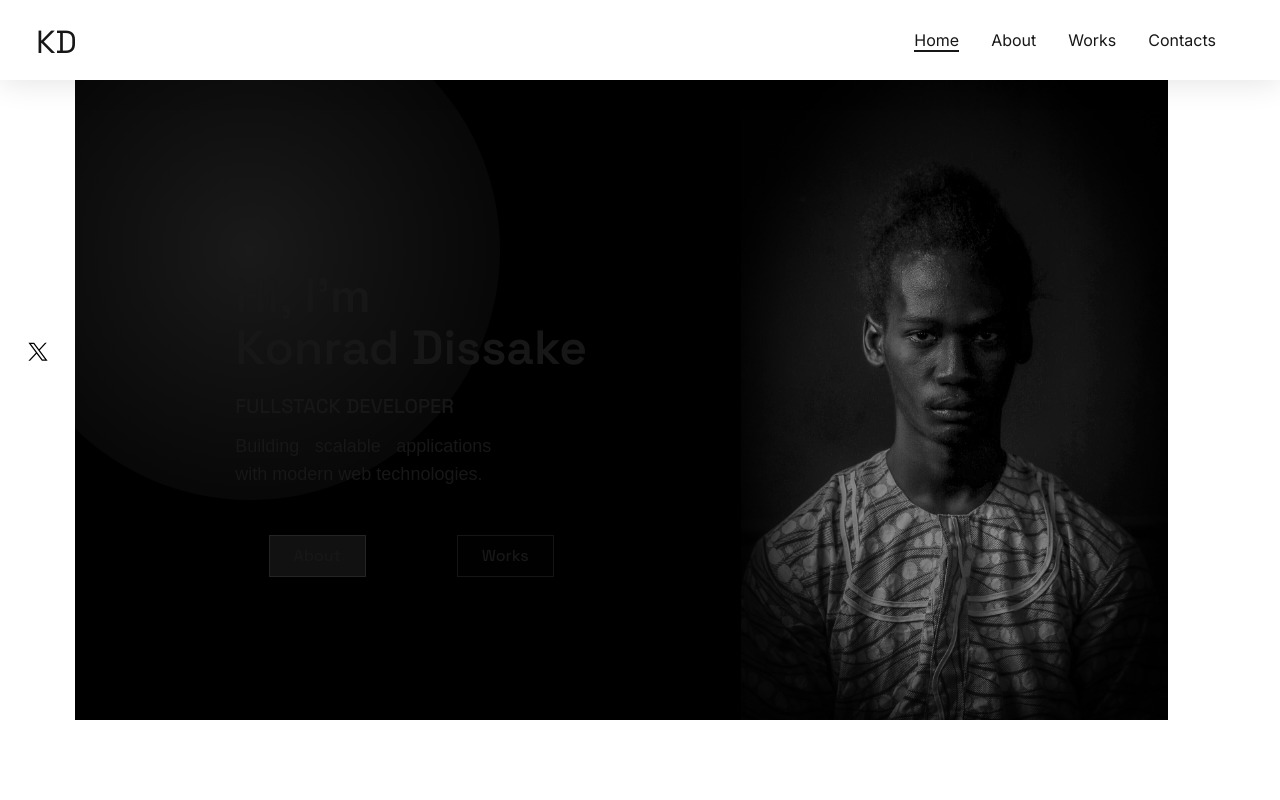
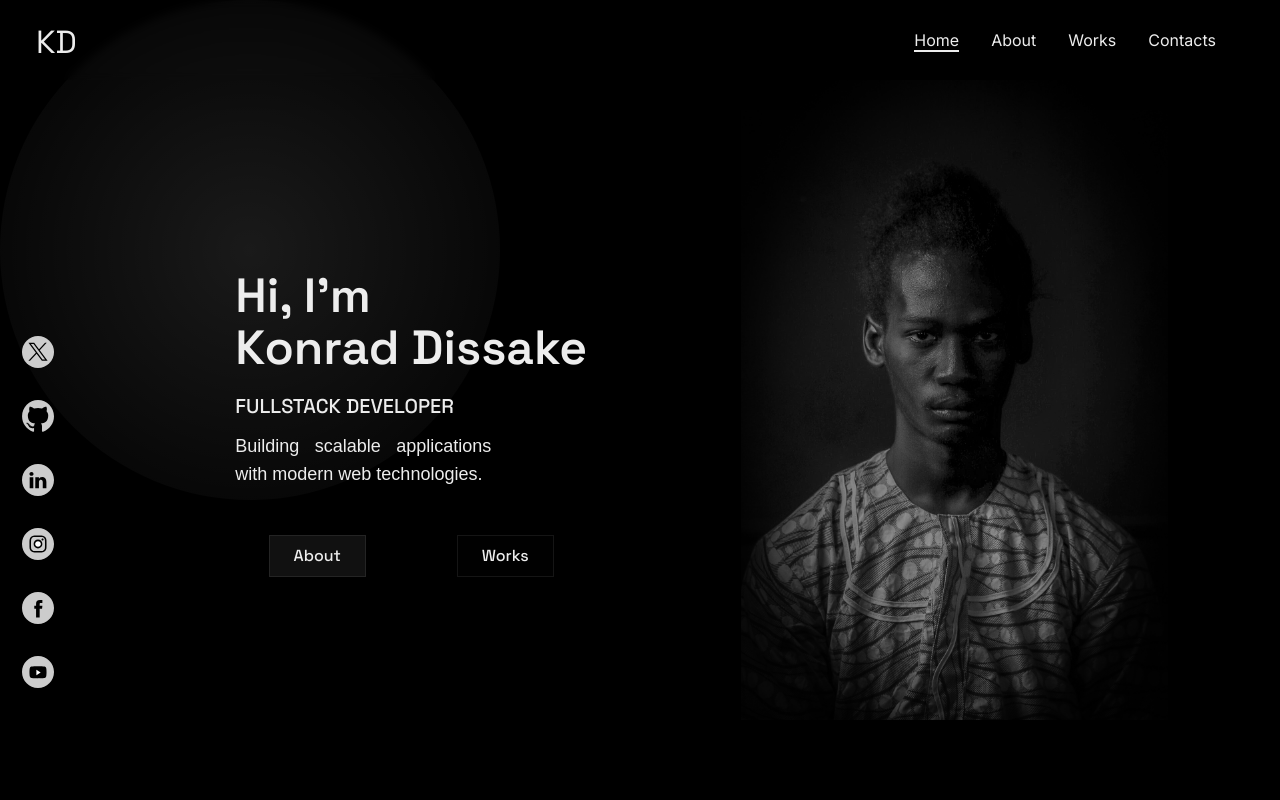
Before and after one commit to konraddissake1808/Konrad-Portfolio, a Next.js app in the folder konrad-portfolio-main/: page / in a window 1280 px wide. Shown: the top 800 px of the page. Built offline with nearby package versions, Linux system fonts and the light colour scheme; a web font is replaced by a local one.

Commit message:
Made the dark theme default in the global.css file

```diff
--- a/konrad-portfolio-main/src/app/globals.css
+++ b/konrad-portfolio-main/src/app/globals.css
@@ -28,18 +28,18 @@
 }
 
 :root {
-  --background: #ffffff;
-  --foreground: #171717;
-
+  --background: #000000;
+  --foreground: #ededed;
+  color-scheme: dark;
 }
 
-/*@media (prefers-color-scheme: dark) {
+@media (prefers-color-scheme: dark) {
   :root {
     --background: #000000;
     --foreground: #ededed;
-    --contactOptionBg: #222222;
+    --contactOptionBg: #4e4e4e;
   }
-}*/
+}
 
 
 
```
